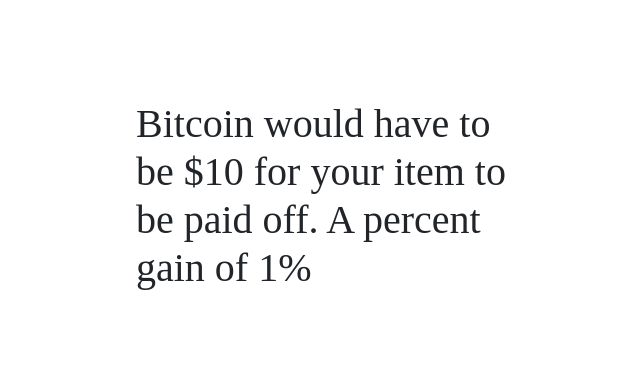
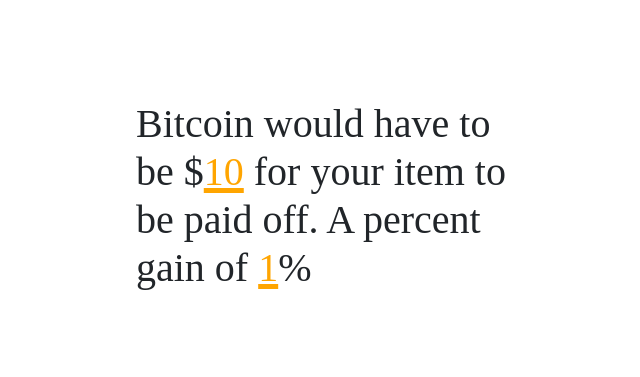
Before and after one commit to figgyfigs/sats-gains-app, a Flask app: template templates/index.html in a window 1280 px wide. Shown: the top 377 px of the page, without its empty margins (312-952 px from the left). Run offline with Flask 2, Linux system fonts and the light colour scheme; the template is opened without the code that fills it: most values are stand-ins (such as "Sample title", 1, 10 or a date in 2020).

Commit message:
added some css to the outputs

```diff
--- a/static/css/style.css
+++ b/static/css/style.css
@@ -30,6 +30,13 @@
     margin-bottom: 50px;
 }
 
+.output {
+    text-decoration: underline;
+    text-decoration-thickness: 5px;
+    color: orange;
+    margin-bottom: 5px;
+}
+
 /* nav {
     width: 60%;
     margin-left: auto;
--- a/templates/index.html
+++ b/templates/index.html
@@ -8,11 +8,11 @@
 {% block body %}
     <div class="main-container">
     <div class="text">
-        {% if submit %}
-            <h1><bold>Bitcoin would have to be ${{ price }} for your item to be paid off. A percent gain of {{ percent }}%.</bold></h1>
-        {% else %}
-            <h1>Bitcoin would have to be ${{ price }} for your item to be paid off. A percent gain of {{ percent }}%</h1>
-        {% endif %}
+        <!-- <h2>Bitcoin would have to be</h2>
+        <h1 class="output"><bold>${{ price }}</bold></h1>
+        <h2> for your item to be paid off. A percent gain of </h2>
+        <h1 class="output"><bold>{{ percent }}%</bold></h1> -->
+        <h1>Bitcoin would have to be $<span class="output">{{ price }}</span> for your item to be paid off. A percent gain of <span class="output">{{ percent }}</span>%</h1>
     </div>
 
     <div class="form">
```
